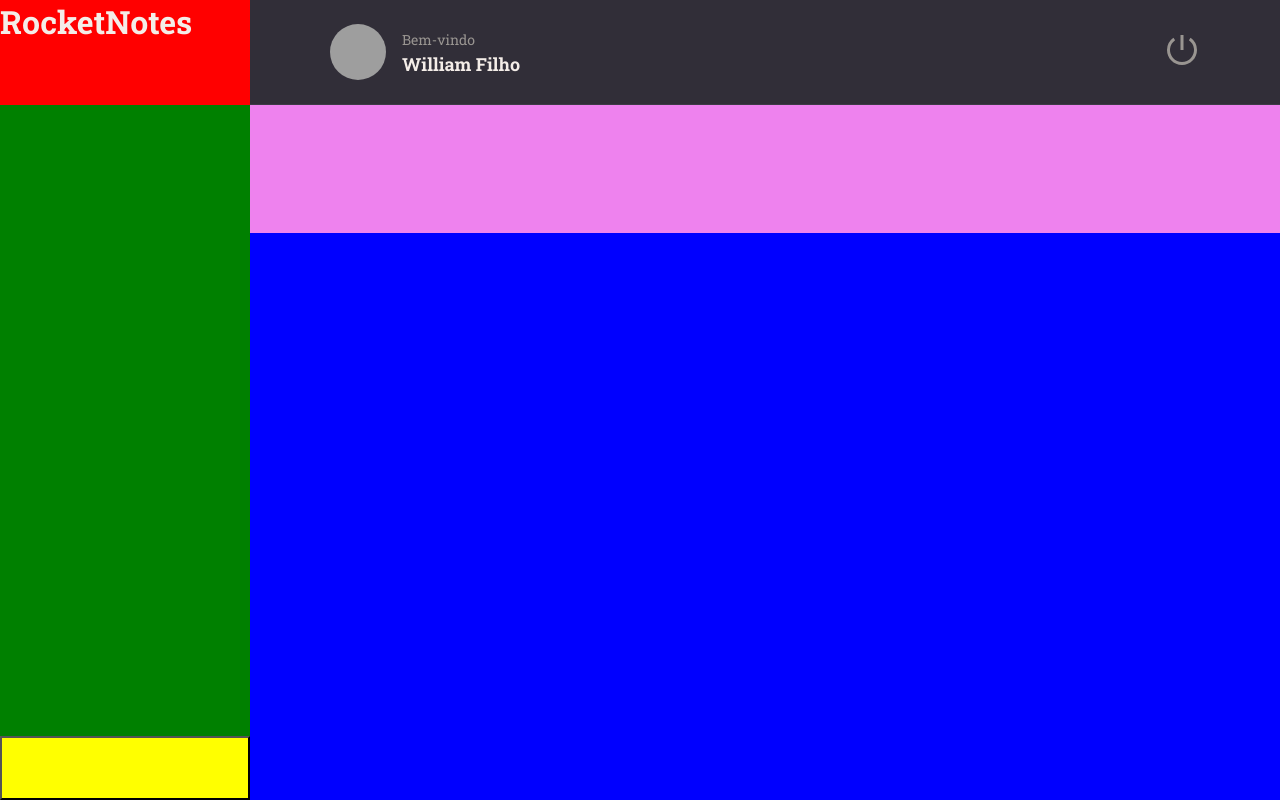
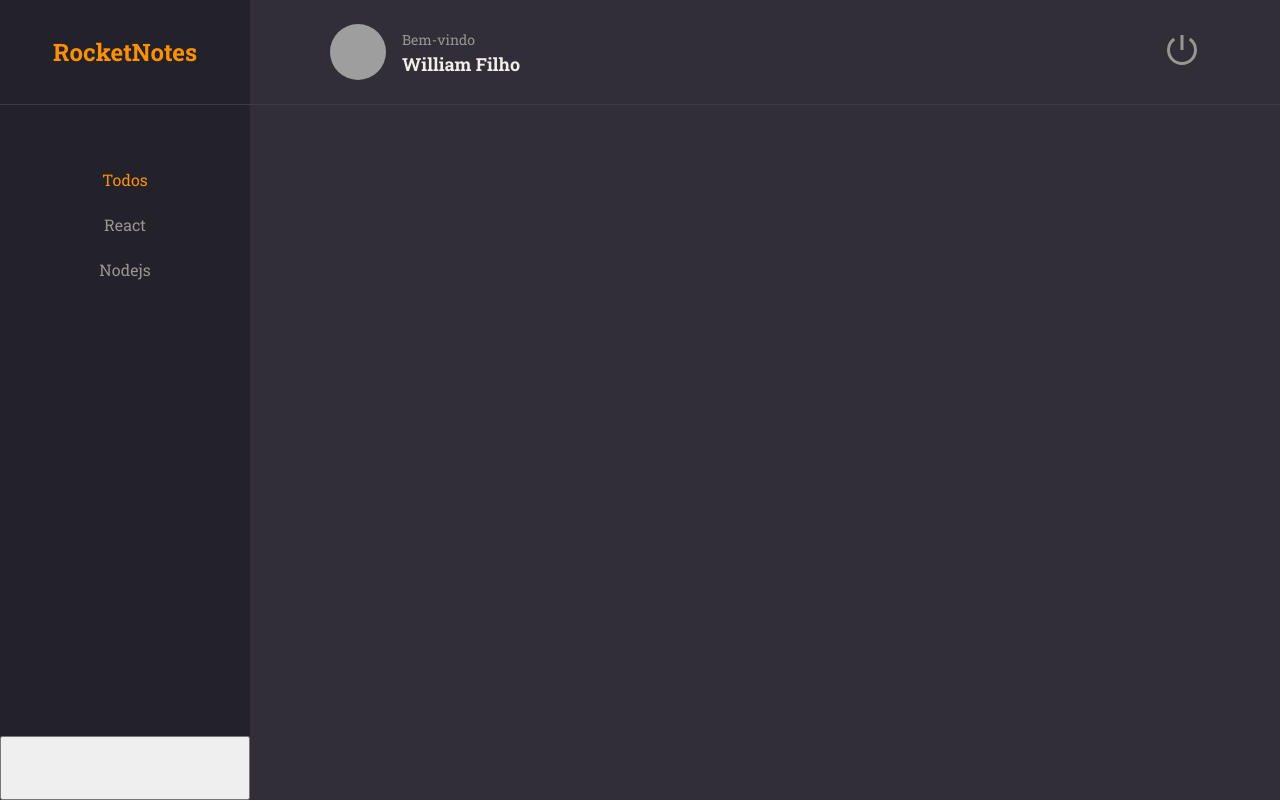
Before and after one commit to WilliamFilh0/RocketNotes_React, a React (Vite) app: page / in a window 1280 px wide. Built offline with nearby package versions, Linux system fonts and the light colour scheme; grey boxes are pictures that could not be loaded.

Commit message:
Adicionando menu

```diff
--- a/src/components/ButtonText/index.jsx
+++ b/src/components/ButtonText/index.jsx
@@ -1,9 +1,10 @@
 import { Container } from './styles';
 
-export function ButtonText({ title, ...rest }) {
+export function ButtonText({ title, isActive = false, ...rest }) {
   return (
     <Container
-    type="button"
+      type="button"
+      isActive={isActive}
       {...rest}
     >
       {title}
--- a/src/components/ButtonText/styles.js
+++ b/src/components/ButtonText/styles.js
@@ -3,7 +3,7 @@ import styled from 'styled-components';
 export const Container = styled.button`
 
   background: none;
-  color:  ${({ theme }) => theme.COLORS.ORANGE};
+  color:  ${({ theme, isActive }) => isActive ? theme.COLORS.ORANGE : theme.COLORS.GRAY_100};
 
   border: none;
   font-size: 16px;
--- a/src/pages/Home/index.jsx
+++ b/src/pages/Home/index.jsx
@@ -1,6 +1,7 @@
 import { Container, Brand, Menu, Search, Content, NewNote } from './styles';
 
 import { Header } from '../../components/Header';
+import { ButtonText } from '../../components/ButtonText';
 
 export function Home() {
   return (
@@ -12,7 +13,9 @@ export function Home() {
       <Header />
 
       <Menu>
-
+        <li><ButtonText title="Todos" isActive/></li>
+        <li><ButtonText title="React" /></li>
+        <li><ButtonText title="Nodejs" /></li>
       </Menu>
 
       <Search>
--- a/src/pages/Home/styles.js
+++ b/src/pages/Home/styles.js
@@ -18,25 +18,46 @@ export const Container = styled.div`
 
 export const Brand = styled.div`
   grid-area: brand;
-  background: red;
-`;
+
+  display: flex;
+  justify-content: center;
+  align-items: center;
+
+  border-bottom-width: 1px;
+  border-bottom-style: solid;
+  border-bottom-color: ${({ theme }) => theme.COLORS.BACKGROUND_700};
+
+  background-color: ${({ theme }) => theme.COLORS.BACKGROUND_900};
+
+  >h1 {
+    font-size: 24px;
+    color: ${({ theme }) => theme.COLORS.ORANGE};
+  }
+
+  `;
 
 export const Menu = styled.ul`
   grid-area: menu;
-  background: green;
+
+  background-color: ${({ theme }) => theme.COLORS.BACKGROUND_900};
+
+  padding-top: 64px;
+  text-align: center;
+
+  >li {
+    margin-bottom: 24px;
+  }
+
   `;
 
 export const Search = styled.div`
   grid-area: search;
-  background: violet;
 `;
 
 export const Content = styled.div`
   grid-area: content;
-  background: blue;
 `;
 
 export const NewNote = styled.button`
   grid-area: newnote;
-  background: yellow;
 `;
```
